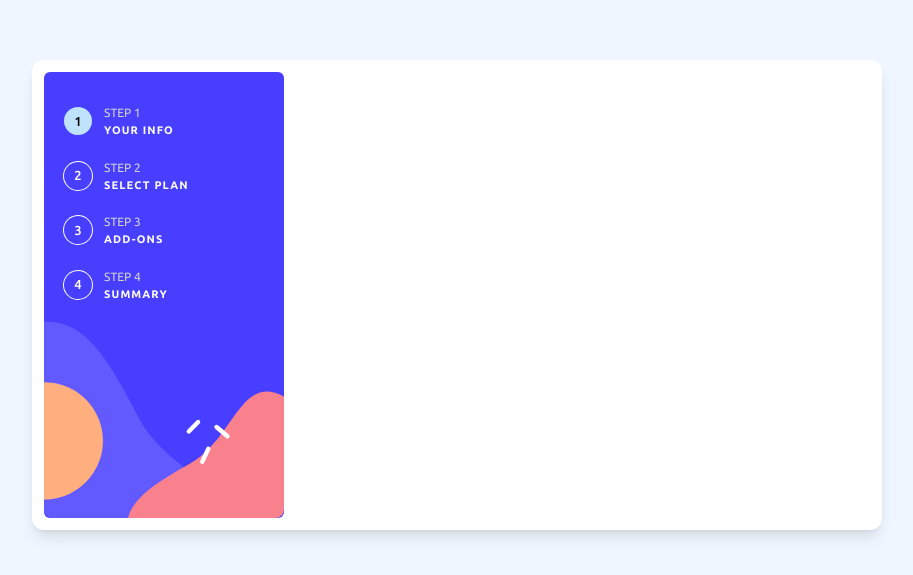
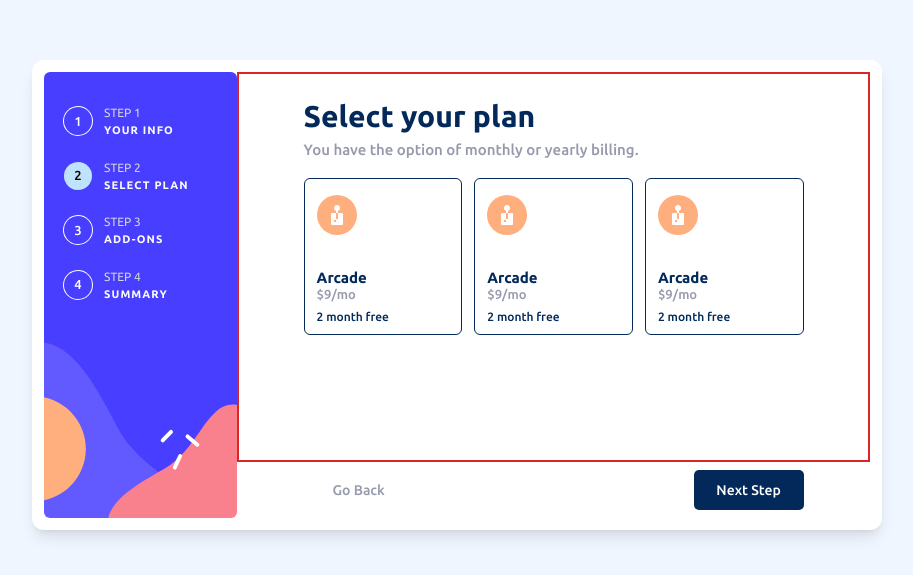
Before and after one commit to elangyudha280/multi-step-form, a React (Vite) app: page /selectPlan in a window 1280 px wide. Shown: the part 105-680 px from the top of the page, without its empty margins (183-1096 px from the left). Built offline with nearby package versions, Linux system fonts and the light colour scheme.

Commit message:
selesai desain card select plan

```diff
--- a/src/assets/index.css
+++ b/src/assets/index.css
@@ -42,7 +42,7 @@
         @apply relative w-full bg-white shadow-[0_-2px_6px_rgba(0,0,0,0.1)] md:shadow-none p-2;
     }
     .btn_nav_form{
-        @apply  px-2 h-[40px] w-[110px] text-[14px] font-medium rounded-[5px] bg-primary-marine-blue text-white;
+        @apply  px-2 h-[40px] w-[110px] text-[14px] font-medium rounded-[5px] capitalize text-white;
     }
     .main_form{
         @apply relative max-w-[500px] mx-auto  py-5 mb-2 bg-white px-5 rounded-md h-auto mt-[-40px] md:mt-0 md:h-full md:rounded-none md:px-0  md:bg-transparent;
--- a/src/component/navbar.jsx
+++ b/src/component/navbar.jsx
@@ -1,6 +1,6 @@
-import React,{useState} from "react";
+import React,{useEffect, useState} from "react";
 
-const SidebarForm = ()=>{
+const SidebarForm = ({stepPage})=>{
     let [activeStep,setActiveState] = useState(1)
     let step = [
       {
@@ -25,6 +25,26 @@ const SidebarForm = ()=>{
       }
 
     ]
+
+    useEffect(()=>{
+      switch (stepPage) {
+        case '1':
+          setActiveState(1)
+          return;
+          case '2':
+          setActiveState(2)
+          return;
+          case '3':
+          setActiveState(3)
+          return;
+          case '4':
+            setActiveState(4)
+            return;
+        default:
+          setActiveState(1)
+          break;
+      }
+    },[])
     return (
         <aside className="sidebar">
                     <div className="content_sidebar">
@@ -32,7 +52,7 @@ const SidebarForm = ()=>{
                         step?.map((el,i)=>{
                             return (
                             <div className="item-sidebar" key={el.id}>
-                                <div onClick={()=>{setActiveState(el.step)}} className={`nav-number cursor-pointer transition-all duration-200 ${activeStep === el.step ? 'bg-primary-light-blue text-black ' : 'bg-transparent text-white shadow-[0_0_0_1px_white]'}`}>
+                                <div className={`nav-number cursor-pointer transition-all duration-200 ${activeStep === el.step ? 'bg-primary-light-blue text-black ' : 'bg-transparent text-white shadow-[0_0_0_1px_white]'}`}>
                                 {el.step}
                                 </div>
                                 <div className=" flex-col hidden flex-1 md:flex w-full h-full uppercase select-none">
--- a/src/layout/formLayout.jsx
+++ b/src/layout/formLayout.jsx
@@ -3,7 +3,7 @@ import React,{useEffect} from "react";
 // import component
 import SidebarForm from '../component/navbar'
 
-const FormLayout = ({children,title}) =>{
+const FormLayout = ({children,title,step}) =>{
 
     useEffect(()=>{
         document.title = title
@@ -14,7 +14,7 @@ const FormLayout = ({children,title}) =>{
             <section className="container-form">
 
                 {/* sidebar */}
-                 <SidebarForm/>
+                 <SidebarForm stepPage={step}/>
 
                 {/* content component */}
                 {children}
--- a/src/pages/personalInfo.jsx
+++ b/src/pages/personalInfo.jsx
@@ -54,7 +54,7 @@ const PagePersonalInfo = ()=>{
     }
 
     return (
-        <FormLayout title='Personal Info'>
+        <FormLayout title='Personal Info' step='1'>
             {/* content personal info */}
             <form action="" onSubmit={handleSubmit} autoComplete="off" className="w-full h-full relative">
                 <section className="main_content_form">
@@ -113,7 +113,7 @@ const PagePersonalInfo = ()=>{
                     {/* container button navigation nav */}
                     <section className="container_button_nav ">
                         <div className="mx-auto max-w-[500px] h-full  flex justify-end">
-                            <button className="btn_nav_form">
+                            <button className="btn_nav_form bg-primary-marine-blue">
                                 Next Step
                             </button>
                         </div>
--- a/src/pages/selectPlan.jsx
+++ b/src/pages/selectPlan.jsx
@@ -3,9 +3,78 @@ import React from "react";
 // import layout
 import FormLayout from "../layout/formLayout";
 
+// import icon
+import iconArcade from '../assets/images/icon-arcade.svg'
+
 const SelectPlan = ()=>{
     return (
-        <FormLayout title='Select Your Plan'>
+        <FormLayout title='Select Your Plan' step='2'>
+
+            <section className="main_content_form">
+
+                {/* container form */}
+                <section className="container_form  flex-1 w-full h-full px-5 md:px-2 border-2 border-red-600">
+                    <div className="main_form">
+                        <h2 className="title-form text-[30px] font-bold text-primary-marine-blue">
+                            Select your plan
+                        </h2>
+                        <p className="sub_title_form text-[15px] font-medium text-netral-cool-gray">
+                            You have the option of monthly or yearly billing.
+                        </p>
+
+                        {/* choose the plan */}
+                            <div className="container_plan flex flex-col  gap-3 mt-4 md:flex-row">
+                                <div className="card_plan w-full flex-1 rounded-md py-1 px-3   flex flex-row md:flex-col border-[1px] border-primary-marine-blue md:py-2">
+                                    <div className="card_header w-auto pr-4  h-auto   py-2 md:px-0 md:w-full md:h-[80px]">
+                                           <img src={iconArcade} className="object-center object-cover" alt="" />
+                                    </div>
+                                    <div className="card_body flex-1 w-full">
+                                        <h2 className="title text-[15px] text-primary-marine-blue capitalize font-semibold" >Arcade</h2>
+                                        <p className="desc-price mt-[-4px] text-[13px] text-netral-cool-gray font-medium">$9/mo</p>
+                                        <p className="status text-[12px] mt-[-1px] text-primary-marine-blue md:mt-[3px] font-[500]">2 month free</p>
+                                    </div>
+                                </div>
+                                <div className="card_plan w-full flex-1 rounded-md py-1 px-3   flex flex-row md:flex-col border-[1px] border-primary-marine-blue md:py-2">
+                                    <div className="card_header w-auto pr-4  h-auto   py-2 md:px-0 md:w-full md:h-[80px]">
+                                           <img src={iconArcade} className="object-center object-cover" alt="" />
+                                    </div>
+                                    <div className="card_body flex-1 w-full">
+                                        <h2 className="title text-[15px] text-primary-marine-blue capitalize font-semibold" >Arcade</h2>
+                                        <p className="desc-price mt-[-4px] text-[13px] text-netral-cool-gray font-medium">$9/mo</p>
+                                        <p className="status text-[12px] mt-[-1px] text-primary-marine-blue md:mt-[3px] font-[500]">2 month free</p>
+                                    </div>
+                                </div>
+                                <div className="card_plan w-full flex-1 rounded-md py-1 px-3   flex flex-row md:flex-col border-[1px] border-primary-marine-blue md:py-2">
+                                    <div className="card_header w-auto pr-4  h-auto   py-2 md:px-0 md:w-full md:h-[80px]">
+                                           <img src={iconArcade} className="object-center object-cover" alt="" />
+                                    </div>
+                                    <div className="card_body flex-1 w-full">
+                                        <h2 className="title text-[15px] text-primary-marine-blue capitalize font-semibold" >Arcade</h2>
+                                        <p className="desc-price mt-[-4px] text-[13px] text-netral-cool-gray font-medium">$9/mo</p>
+                                        <p className="status text-[12px] mt-[-1px] text-primary-marine-blue md:mt-[3px] font-[500]">2 month free</p>
+                                    </div>
+                                </div>
+
+                            </div>
+
+                    </div>
+                </section>
+
+                  {/* container button navigation nav */}
+                  <section className="container_button_nav ">
+                        <div className="mx-auto max-w-[500px] h-full  flex justify-between">
+                            {/* go back  */}
+                            <button className="btn_nav_form  text-netral-cool-gray text-medium transition-all duration-100 hover:text-primary-marine-blue">
+                                go back
+                            </button>
+                            {/* next step */}
+                            <button className="btn_nav_form bg-primary-marine-blue">
+                                Next Step
+                            </button>
+                        </div>
+                    </section>
+
+            </section>
 
         </FormLayout>
     )
```
